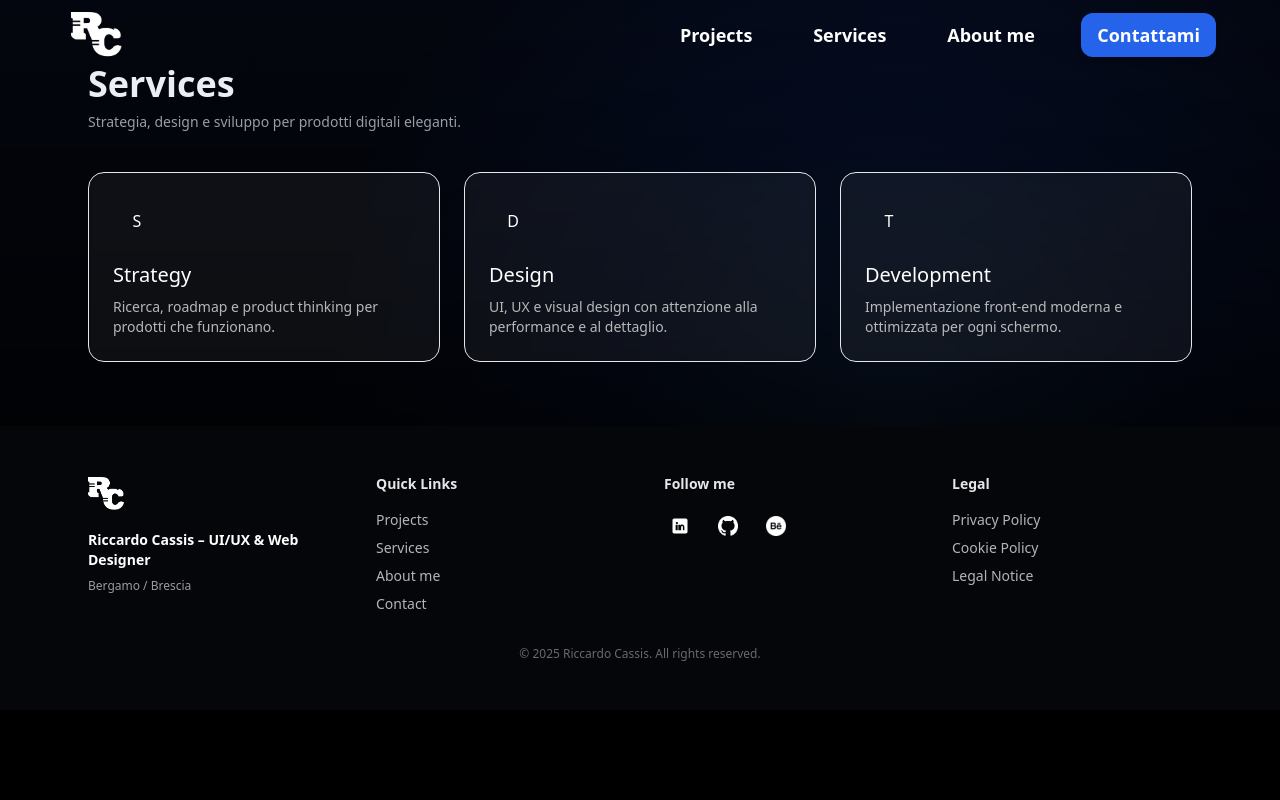
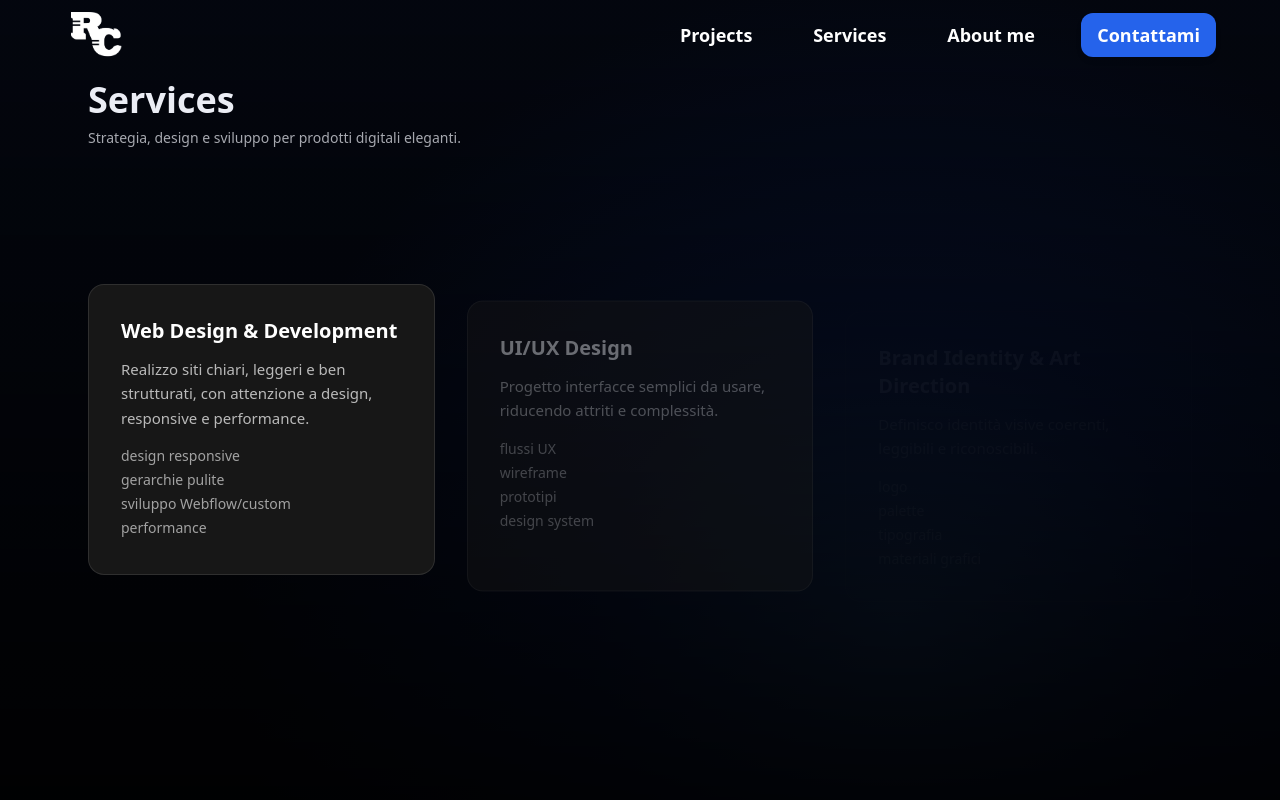
Before and after one commit to Riccardocassis/personal-website-v2, a Vue app: page /services in a window 1280 px wide. Shown: the top 800 px of the page. Built offline with nearby package versions, Linux system fonts and the light colour scheme.

Commit message:
Aggiorna il componente Services con una nuova struttura e contenuti, migliorando la presentazione visiva e l'interazione delle schede. Aggiungi animazioni di ingresso e hover con GSAP per un'esperienza utente più dinamica.

```diff
--- a/src/pages/Services.vue
+++ b/src/pages/Services.vue
@@ -1,28 +1,70 @@
 <template>
-  <section class="max-w-6xl mx-auto px-6 py-16 text-white">
-    <header class="mb-10">
+  <section class="max-w-6xl mx-auto px-4 py-20 text-white">
+    <header class="mb-10 px-2">
       <h2 class="text-3xl md:text-4xl font-semibold">Services</h2>
-      <p class="text-muted mt-2 text-sm">Strategia, design e sviluppo per prodotti digitali eleganti.</p>
+      <p class="text-white/70 mt-2 text-sm">Strategia, design e sviluppo per prodotti digitali eleganti.</p>
     </header>
 
-    <div class="services-grid grid grid-cols-1 md:grid-cols-3 gap-6">
-      <div class="service-card bg-white/5 p-6 rounded-2xl backdrop-blur-sm border border-white/6">
-        <div class="h-12 w-12 rounded-full bg-white/6 flex items-center justify-center mb-4">S</div>
-        <h3 class="text-xl font-medium">Strategy</h3>
-        <p class="mt-2 text-sm text-white/70">Ricerca, roadmap e product thinking per prodotti che funzionano.</p>
+    <!-- Symmetric 2x2 icon block -->
+    <div class="icons-2x2 mx-auto mb-8">
+      <div class="grid grid-cols-2 gap-4 w-max mx-auto">
+        <div class="w-6 h-6 rounded-full bg-white/6"></div>
+        <div class="w-6 h-6 rounded-full bg-white/6"></div>
+        <div class="w-6 h-6 rounded-full bg-white/6"></div>
+        <div class="w-6 h-6 rounded-full bg-white/6"></div>
       </div>
+    </div>
 
-      <div class="service-card bg-white/5 p-6 rounded-2xl backdrop-blur-sm border border-white/6">
-        <div class="h-12 w-12 rounded-full bg-white/6 flex items-center justify-center mb-4">D</div>
-        <h3 class="text-xl font-medium">Design</h3>
-        <p class="mt-2 text-sm text-white/70">UI, UX e visual design con attenzione alla performance e al dettaglio.</p>
-      </div>
+    <div class="services-grid grid grid-cols-1 sm:grid-cols-2 lg:grid-cols-2 xl:grid-cols-3 gap-8 px-2">
+      <!-- Card 1 -->
+      <article class="service-card bg-neutral-900 border border-white/10 p-8 rounded-2xl transform transition-all duration-300 hover:-translate-y-1 hover:border-blue-500" tabindex="0">
+        <h2 class="text-xl font-semibold text-white mb-3">Web Design & Development</h2>
+        <p class="text-white/70 leading-relaxed text-[15px]">Realizzo siti chiari, leggeri e ben strutturati, con attenzione a design, responsive e performance.</p>
+        <ul class="mt-4 space-y-1 text-white/60 text-sm">
+          <li>design responsive</li>
+          <li>gerarchie pulite</li>
+          <li>sviluppo Webflow/custom</li>
+          <li>performance</li>
+        </ul>
+      </article>
 
-      <div class="service-card bg-white/5 p-6 rounded-2xl backdrop-blur-sm border border-white/6">
-        <div class="h-12 w-12 rounded-full bg-white/6 flex items-center justify-center mb-4">T</div>
-        <h3 class="text-xl font-medium">Development</h3>
-        <p class="mt-2 text-sm text-white/70">Implementazione front-end moderna e ottimizzata per ogni schermo.</p>
-      </div>
+      <!-- Card 2 -->
+      <article class="service-card bg-neutral-900 border border-white/10 p-8 rounded-2xl transform transition-all duration-300 hover:-translate-y-1 hover:border-blue-500" tabindex="0">
+        <h2 class="text-xl font-semibold text-white mb-3">UI/UX Design</h2>
+        <p class="text-white/70 leading-relaxed text-[15px]">Progetto interfacce semplici da usare, riducendo attriti e complessità.</p>
+        <ul class="mt-4 space-y-1 text-white/60 text-sm">
+          <li>flussi UX</li>
+          <li>wireframe</li>
+          <li>prototipi</li>
+          <li>design system</li>
+        </ul>
+      </article>
+
+      <!-- Card 3 -->
+      <article class="service-card bg-neutral-900 border border-white/10 p-8 rounded-2xl transform transition-all duration-300 hover:-translate-y-1 hover:border-blue-500" tabindex="0">
+        <h2 class="text-xl font-semibold text-white mb-3">Brand Identity & Art Direction</h2>
+        <p class="text-white/70 leading-relaxed text-[15px]">Definisco identità visive coerenti, leggibili e riconoscibili.</p>
+        <ul class="mt-4 space-y-1 text-white/60 text-sm">
+          <li>logo</li>
+          <li>palette</li>
+          <li>tipografia</li>
+          <li>materiali grafici</li>
+        </ul>
+      </article>
+
+      <!-- Card 4 -->
+      <article class="service-card bg-neutral-900 border border-white/10 p-8 rounded-2xl transform transition-all duration-300 hover:-translate-y-1 hover:border-blue-500" tabindex="0">
+        <h2 class="text-xl font-semibold text-white mb-3">SEO & Web Optimization</h2>
+        <p class="text-white/70 leading-relaxed text-[15px]">Ottimizzo struttura, contenuti e performance per un sito più veloce e più trovabile.</p>
+        <ul class="mt-4 space-y-1 text-white/60 text-sm">
+          <li>SEO tecnica</li>
+          <li>on-page</li>
+          <li>performance</li>
+          <li>accessibilità</li>
+        </ul>
+      </article>
+
+
     </div>
   </section>
 </template>
@@ -30,21 +72,35 @@
 <script setup>
 import { onMounted } from 'vue'
 import gsap from 'gsap'
-import { ScrollTrigger } from 'gsap/ScrollTrigger'
 
-gsap.registerPlugin(ScrollTrigger)
+// Entrance animation on load + hover animation with GSAP
+onMounted(() => {
+  const cards = gsap.utils.toArray('.service-card')
 
-onMounted(() => {
-  gsap.from('.service-card', {
+  // Entrance: appear when the page loads (staggered)
+  gsap.from(cards, {
     y: 28,
     opacity: 0,
     stagger: 0.12,
     duration: 0.7,
-    ease: 'power2.out',
-    scrollTrigger: {
-      trigger: '.services-grid',
-      start: 'top 85%'
-    }
+    ease: 'power2.out'
+  })
+
+  // Hover interactions
+  cards.forEach((card) => {
+    card.addEventListener('mouseenter', () => {
+      gsap.to(card, { scale: 1.03, duration: 0.25, ease: 'power1.out' })
+    })
+    card.addEventListener('mouseleave', () => {
+      gsap.to(card, { scale: 1, duration: 0.25, ease: 'power1.out' })
+    })
+    // keyboard focus support
+    card.addEventListener('focus', () => {
+      gsap.to(card, { scale: 1.03, duration: 0.25, ease: 'power1.out' })
+    })
+    card.addEventListener('blur', () => {
+      gsap.to(card, { scale: 1, duration: 0.25, ease: 'power1.out' })
+    })
   })
 })
 </script>
```
